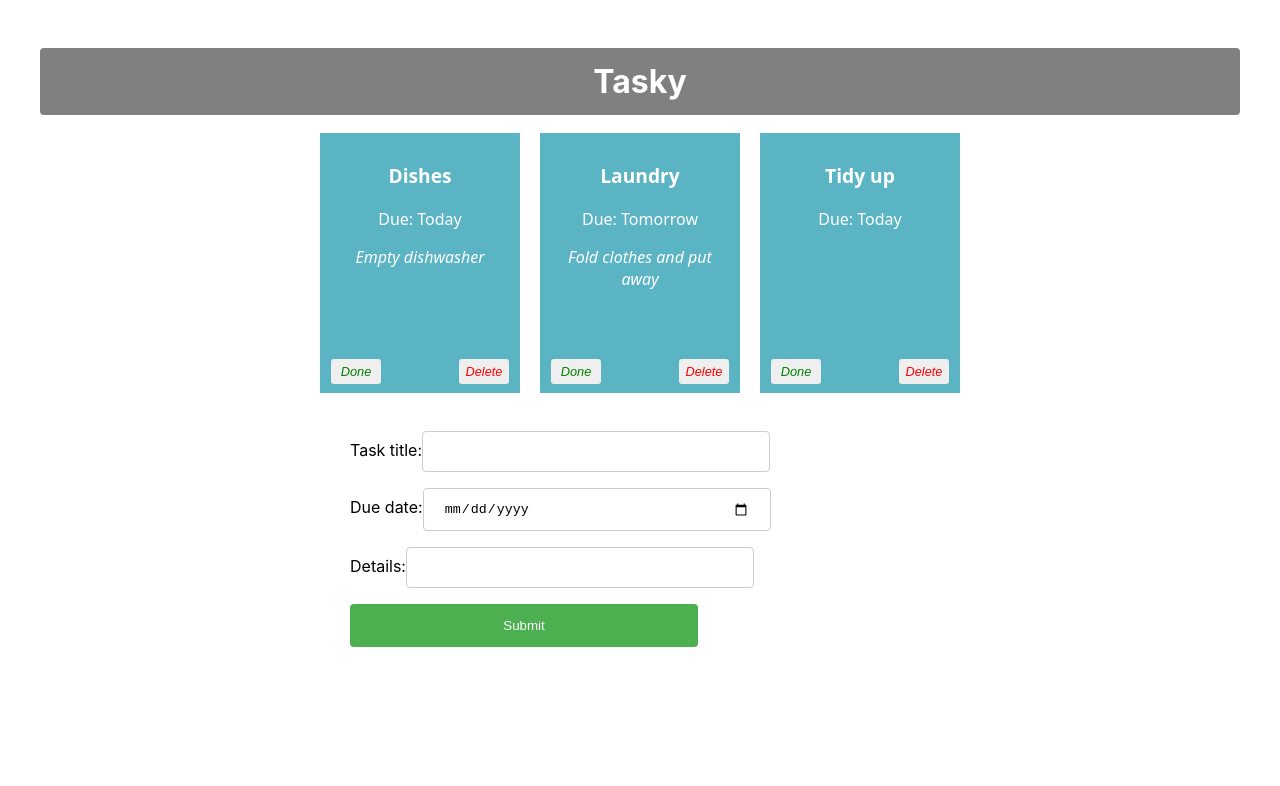
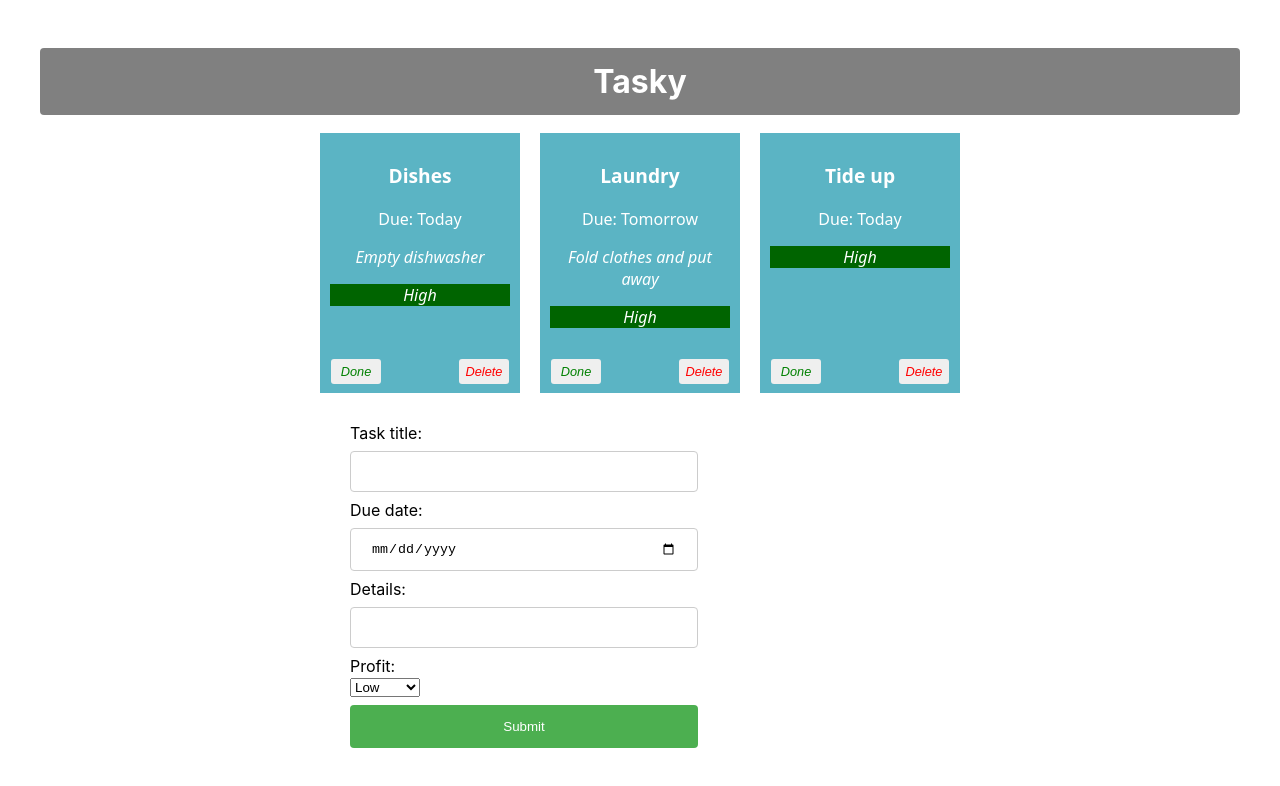
Before and after one commit to lumoumou123/react-basics-labs, a React (Create React App) app in the folder tasky/: page / in a window 1280 px wide. Shown: the top 786 px of the page. Built offline with nearby package versions, Linux system fonts and the light colour scheme.

Commit message:
Tasky Lab 2 - Exercises done

```diff
--- a/tasky/src/App.css
+++ b/tasky/src/App.css
@@ -44,7 +44,9 @@ button {
   font-weight: bold;
   font-size: 1.2em;
 }
-
+.profit {
+  font-style: italic ;
+}
 input[type=text], input[type=date] {
   width: 60%;
   padding: 12px 20px;
--- a/tasky/src/App.js
+++ b/tasky/src/App.js
@@ -6,16 +6,17 @@ import { v4 as uuidv4 } from 'uuid';
 function App() {
   const [ taskState, setTaskState ] = useState({
     tasks: [
-      { id: 1, title:"Dishes", description: "Empty dishwasher", deadline: "Today", done: false },
-      { id: 2, title: "Laundry", description: "Fold clothes and put away", deadline: "Tomorrow", done: false },
-      { id: 3, title: "Tidy up", deadline: "Today", done: false}
+      { id: 1, title:"Dishes", description: "Empty dishwasher", deadline: "Today", profit:"High",done: false },
+      { id: 2, title: "Laundry", description: "Fold clothes and put away", deadline: "Tomorrow", profit:"High",done: false },
+      { id: 3, title: "Tide up", deadline: "Today", profit:"High", done: false}
     ]
   });
 
   const [ formState, setFormState ] = useState({
     title: "",
     description: "",
-    deadline: ""
+    deadline: "",
+    profit: ""
   });
   const doneHandler = (taskIndex) => {
     const tasks = [...taskState.tasks];
@@ -39,6 +40,9 @@ function App() {
           break;
       case "deadline":
           form.deadline = event.target.value;
+          break;
+      case "profit":
+          form.profit = event.target.value;
           break;
       default:
           form = formState;
@@ -67,6 +71,7 @@ function App() {
           deadline={task.deadline}
           key={task.id}
           done={task.done}
+          profit = {task.profit}
           markDone={() => doneHandler(index)}
           deleteTask = {() => deleteHandler(index)}
 
--- a/tasky/src/components/Form.js
+++ b/tasky/src/components/Form.js
@@ -7,18 +7,32 @@ const AddTaskForm = (props) => {
       <form onSubmit={props.submit}>
         <label>
             Task title:
+            <br />
             <input type="text" name="title" required onChange={(event) => props.change(event)}/>
         </label>
         <br />
         <label>
             Due date:
+            <br />
             <input type="date" name="deadline" required onChange={(event) => props.change(event)}/>
         </label>
         <br />
         <label>
             Details:
+            <br />
             <input type="text" name="description" onChange={(event) => props.change(event)}/>
         </label>
+        <br />
+        <label>
+            Profit:
+            <br/>
+            <select name="profit" required onChange={(event) => props.change(event)}>
+                <option value="Low">Low</option>
+                <option value="Medium">Medium</option>
+                <option value="High">High</option>
+            </select>
+        </label>
+        <br />
         <input type="submit" value="Submit" onChange={(event) => props.change(event)}/>
         </form>
     </div>
--- a/tasky/src/components/Task.js
+++ b/tasky/src/components/Task.js
@@ -1,12 +1,23 @@
 import React from 'react';
 
 const Task = (props) => {
-
+    const getprofitcolor=(profit)=>{
+        if(profit=="Low"){
+            return 'orange';
+        }
+        if(profit=="Medium"){
+            return 'darkred';
+        }
+        if(profit=="High"){
+            return 'darkgreen';
+        }
+    }
     return (
         <div className="card" style={{backgroundColor: props.done ? 'lightgrey' : '#5bb4c4'}}>
         <p className="title">{props.title}</p>
         <p>Due: {props.deadline}</p>
         <p className="description">{props.description}</p>
+        <p className="profit"  style={{backgroundColor: getprofitcolor(props.profit)}}>{props.profit}</p>
         <button onClick={props.markDone} className='doneButton'>Done</button>
         <button  onClick={props.deleteTask} className='deleteButton'>Delete</button>
         </div>
```
